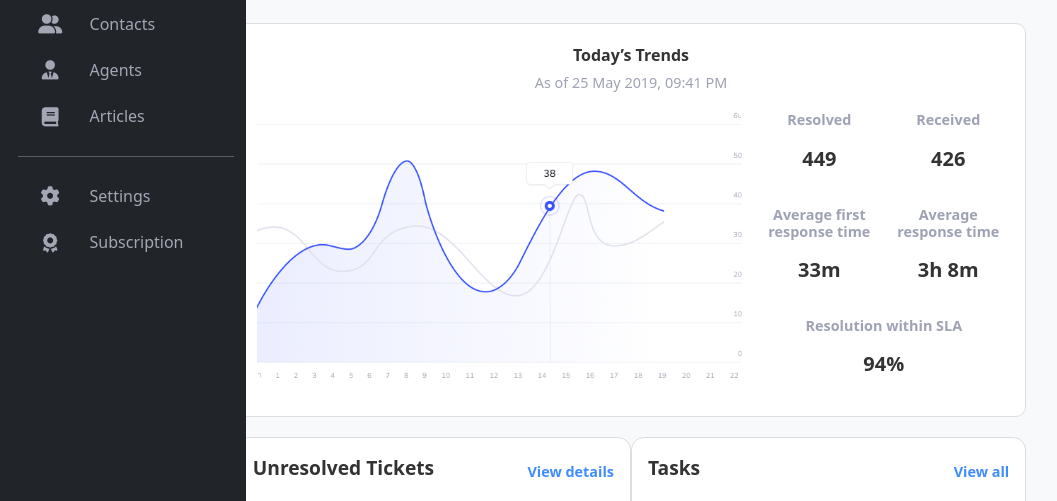
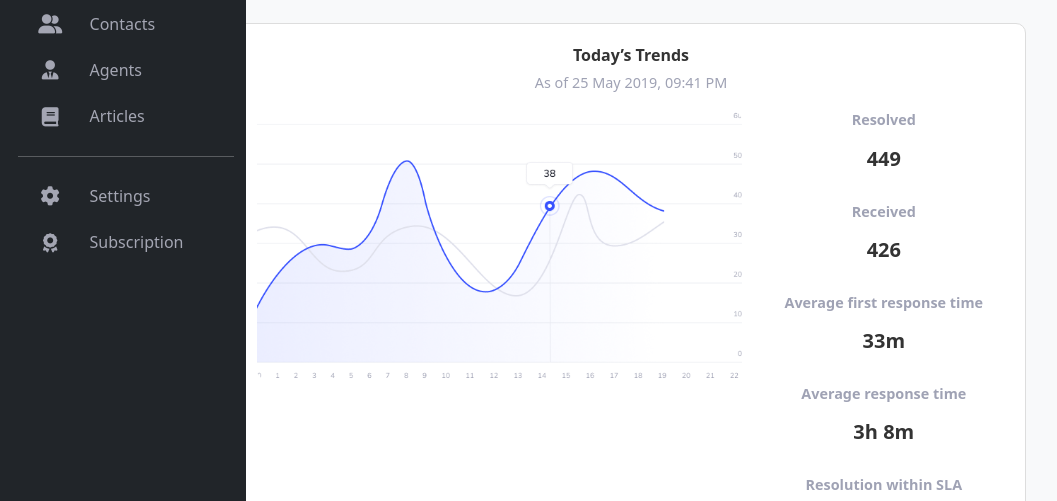
Before and after one commit to morovie/frontend-framework, a website: page public/index.html in a window 1280 px wide. Shown: the part 248-749 px from the top of the page, without its empty margins (9-1066 px from the left). Drawn offline with nearby package versions, Linux system fonts and the light colour scheme.

Commit message:
COLUmmsdnf

```diff
--- a/src/scss/stylesheet.scss
+++ b/src/scss/stylesheet.scss
@@ -165,11 +165,11 @@ header.page-header {
 
 // Trends and Resolved Metrics Section
 #trends-resolved-metrics {
-  background-color: white;
   padding: 20px;
   margin-bottom: 20px;
   border: 1px solid $border-color;
   border-radius: 10px;
+  background-color: white;
 
   .trends-header {
     text-align: center;
@@ -197,11 +197,11 @@ header.page-header {
 
     .metrics {
       display: flex;
-      flex-wrap: wrap;
+      flex-direction: column; // Stack metrics vertically
       gap: 15px;
 
       .metric {
-        flex: 1 1 calc(50% - 10px);
+        flex: 1; // Ensure each metric takes equal space if needed
         text-align: center;
 
         .label {
```
Also changed, not shown: public/assets/css/stylesheet.css.
